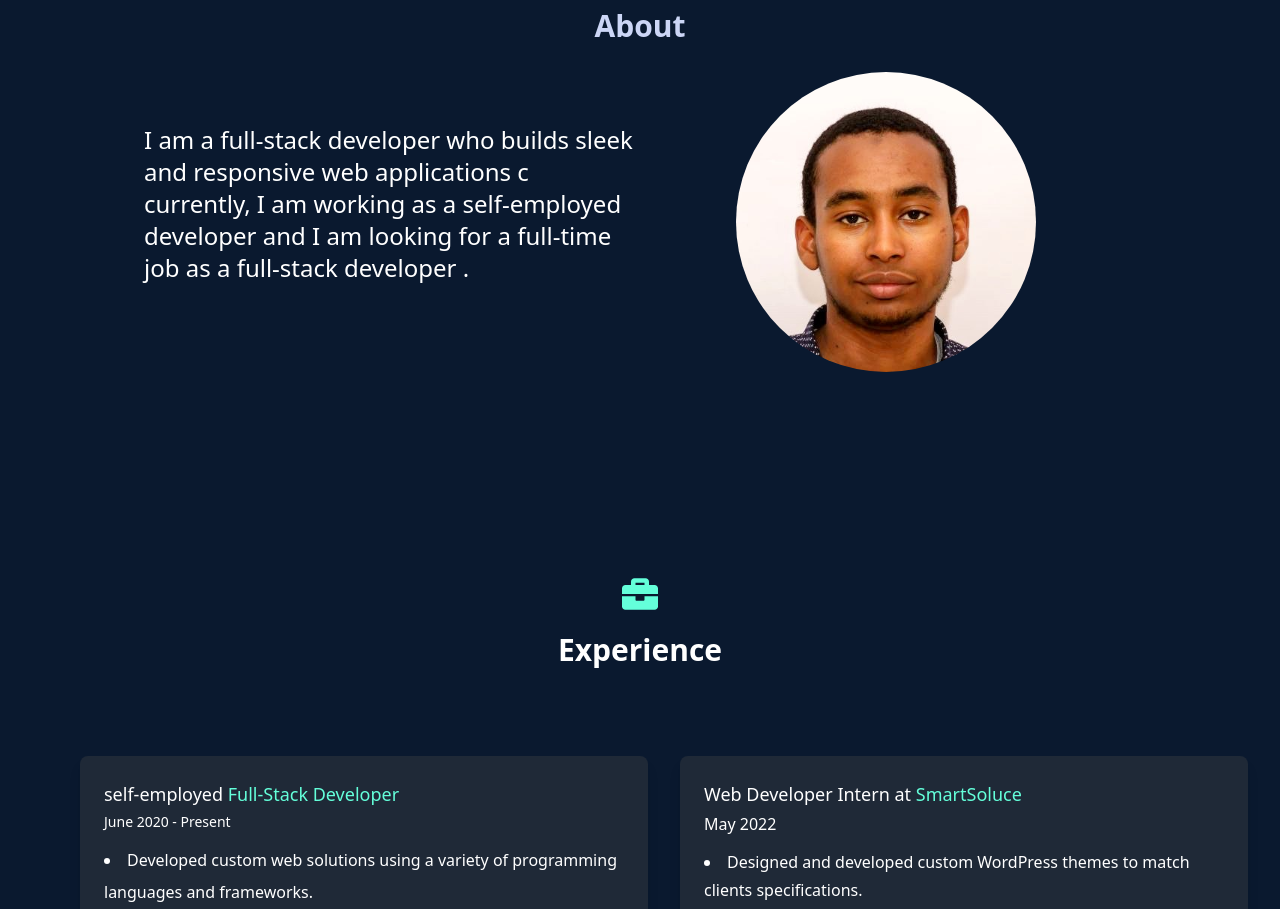
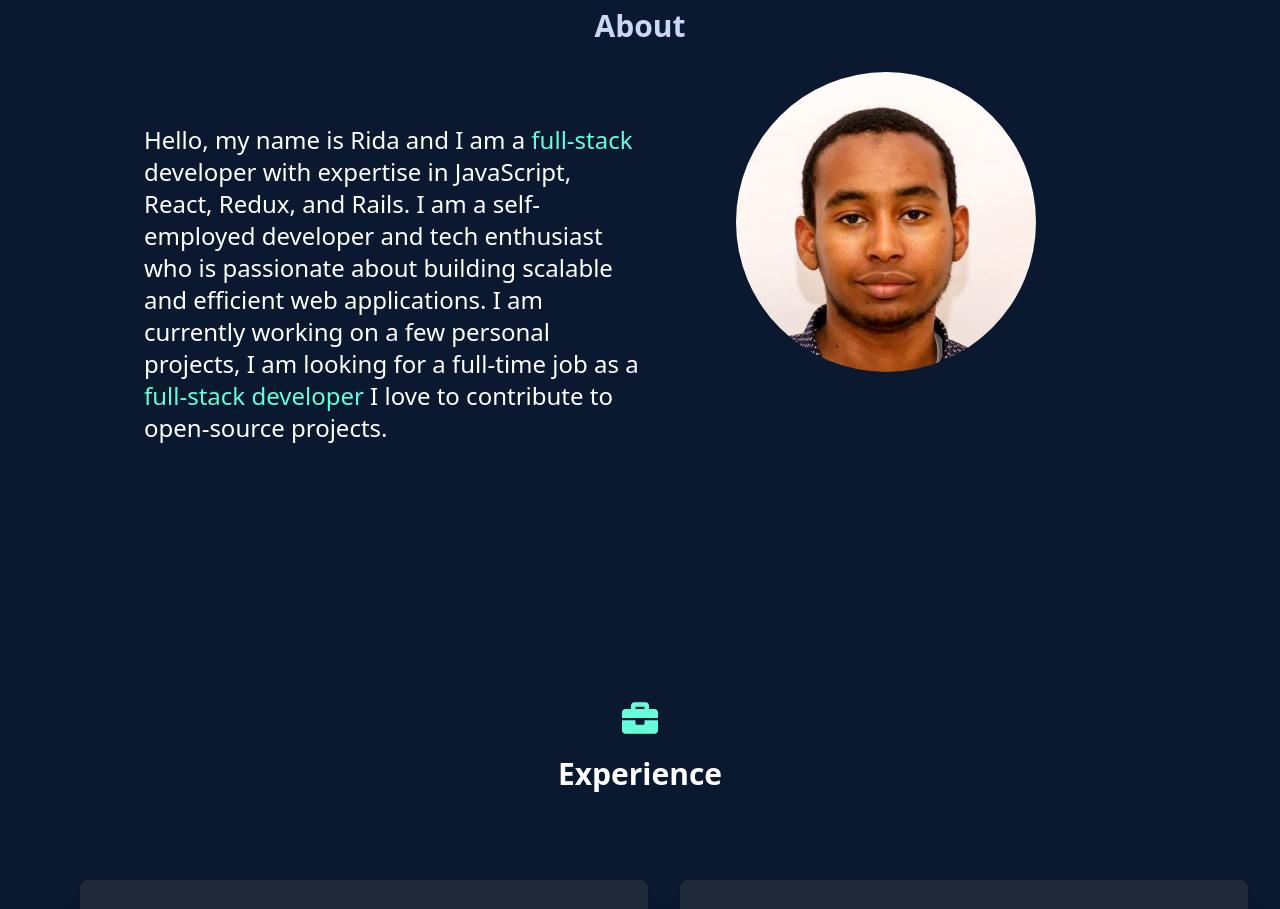
Before and after one commit to ridabensalem/rida-portfolio-, a React (Create React App) app: page / in a window 1280 px wide. Shown: the part 1480-2389 px from the top of the page. Built offline with nearby package versions, Linux system fonts and the light colour scheme.

Commit message:
Correct english grammar

```diff
--- a/src/components/About.jsx
+++ b/src/components/About.jsx
@@ -15,9 +15,10 @@ function About (){
 
             <div className="content py-20 md:text-2xl text-white w-1/2 flex ">
                 <p>
-                I am a <span color="text-coding-color">full-stack developer</span>  who builds sleek and responsive web applications
-c               currently, I am working as a self-employed developer and I am looking for a full-time job as a <span color="text-coding-color">full-stack developer </span> .
+                Hello, my name is Rida and I am a <span className="text-coding-color">full-stack </span> developer with expertise in JavaScript, React, Redux, and Rails. I am a self-employed developer and tech enthusiast who is passionate about building scalable and efficient web applications. I am currently working on a few personal projects,
+                I am looking for a full-time job as a <span className="text-coding-color"> full-stack developer </span> I love to contribute to open-source projects.
                 </p>
+
 
             </div>
             <div className="personal-image py-7 ">
```
